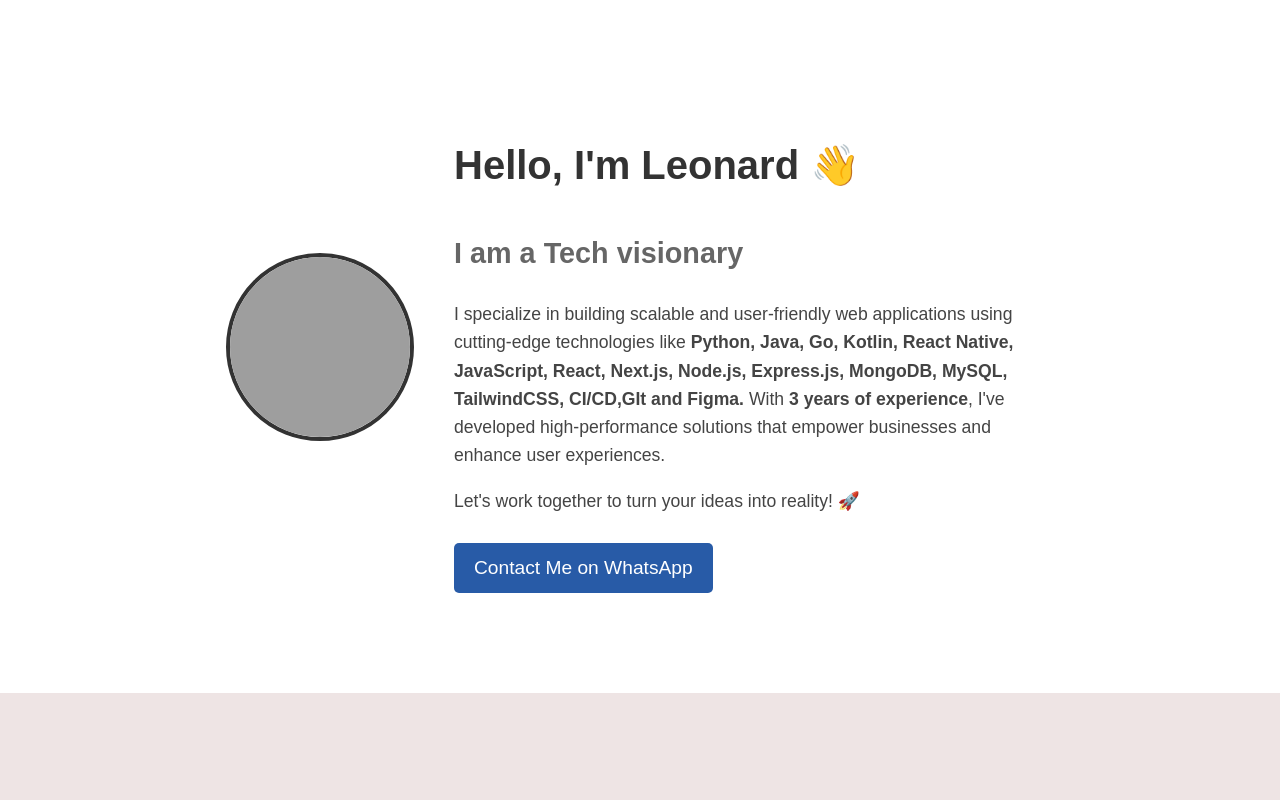
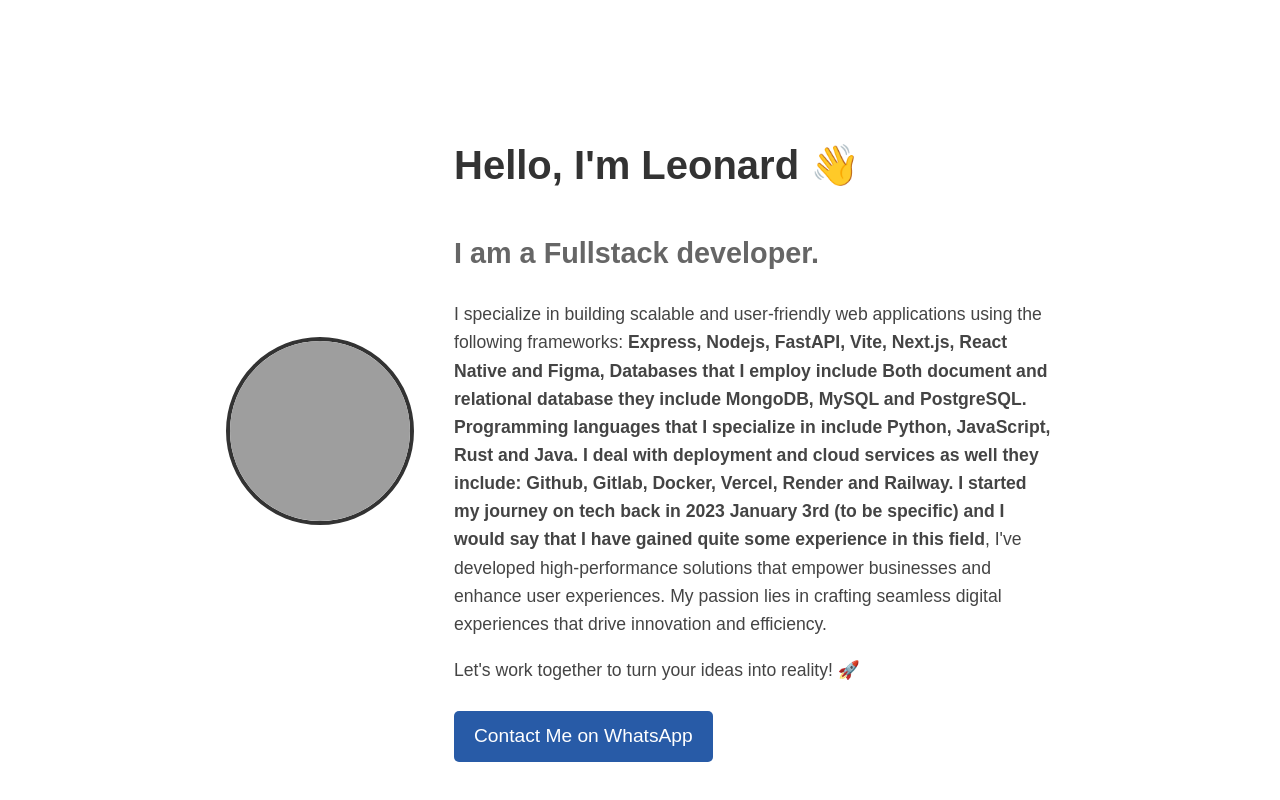
Before and after one commit to Leonard-124/Mine, a plain HTML site: page about.html in a window 1280 px wide. Drawn offline with Linux system fonts and the light colour scheme; grey boxes are pictures that could not be loaded.

Commit message:
Changes-made

```diff
--- a/about.html
+++ b/about.html
@@ -91,11 +91,11 @@ p {
                 <img src="leo.jpg" alt="Profile Picture" class="profile-img">
                 <div class="about-text">
                     <h1>Hello, I'm Leonard 👋</h1>
-                    <h2>I am a Tech visionary</h2>
+                    <h2>I am a Fullstack developer.</h2>
                     <p>
-                        I specialize in building scalable and user-friendly web applications using cutting-edge technologies like
-                        <strong>Python, Java, Go, Kotlin, React Native, JavaScript, React, Next.js, Node.js, Express.js, MongoDB, MySQL, TailwindCSS, CI/CD,GIt and Figma.</strong>
-                        With <strong>3 years of experience</strong>, I've developed high-performance solutions that empower businesses and enhance user experiences.
+                        I specialize in building scalable and user-friendly web applications using the following frameworks:
+                        <strong>Express, Nodejs, FastAPI, Vite, Next.js, React Native and Figma, Databases that I employ include Both document and relational database they include MongoDB, MySQL and PostgreSQL. Programming languages that I specialize in include Python, JavaScript, Rust and Java. I deal with deployment and cloud services as well they include: Github, Gitlab, Docker, Vercel, Render and Railway.</strong>
+                        <strong> I started my journey on tech back in 2023 January 3rd (to be specific) and I would say that I have gained quite some experience in this field</strong>, I've developed high-performance solutions that empower businesses and enhance user experiences. My passion lies in crafting seamless digital experiences that drive innovation and efficiency.
                     </p>
                     <p>
                         Let's work together to turn your ideas into reality! 🚀
```
Also changed, not shown: index.html (+2 -2 lines), portfolio.html (+9 -0 lines), images/unix.png (added).
